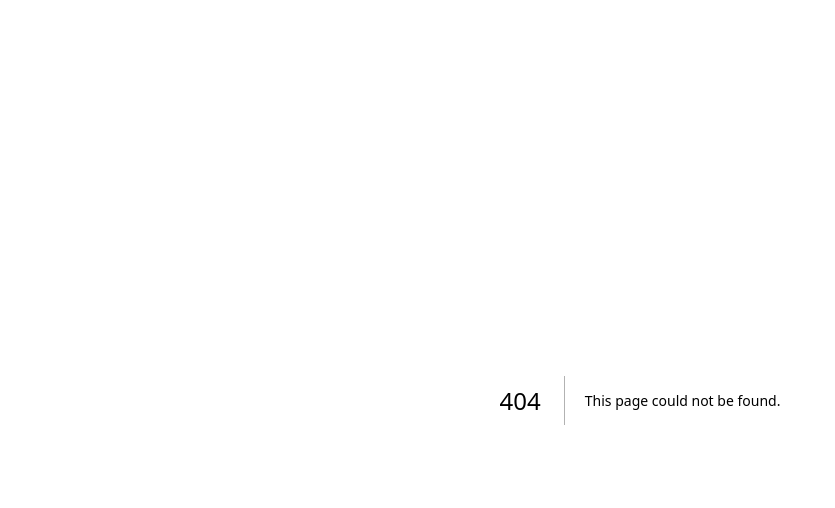
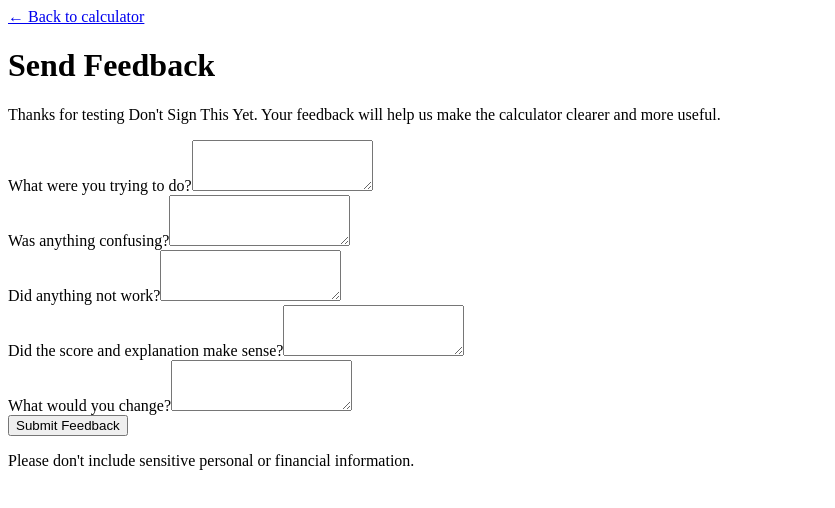
Before and after one commit to rmerrow1/dont-sign-this-yet, a Next.js app: page /feedback in a window 1280 px wide. Before the commit this address had no page. Shown: the top 508 px of the page, without its empty margins (0-835 px from the left). Built offline with nearby package versions, Linux system fonts and the light colour scheme.

Commit message:
Add feedback page

```diff
--- /dev/null
+++ b/app/feedback/page.js
@@ -0,0 +1,87 @@
+"use client";
+
+import { useState } from "react";
+
+export default function FeedbackPage() {
+  const [form, setForm] = useState({
+    goal: "",
+    confusing: "",
+    problem: "",
+    scoreSense: "",
+    change: ""
+  });
+
+  const update = (key, value) => {
+    setForm(prev => ({ ...prev, [key]: value }));
+  };
+
+  return (
+    <main className="feedbackPage">
+      <div className="feedbackCard">
+        <a href="/" className="feedbackBack">
+          ← Back to calculator
+        </a>
+
+        <h1>Send Feedback</h1>
+
+        <p className="muted">
+          Thanks for testing Don't Sign This Yet. Your feedback will help us
+          make the calculator clearer and more useful.
+        </p>
+
+        <div className="feedbackField">
+          <label>What were you trying to do?</label>
+          <textarea
+            value={form.goal}
+            onChange={e => update("goal", e.target.value)}
+            rows={3}
+          />
+        </div>
+
+        <div className="feedbackField">
+          <label>Was anything confusing?</label>
+          <textarea
+            value={form.confusing}
+            onChange={e => update("confusing", e.target.value)}
+            rows={3}
+          />
+        </div>
+
+        <div className="feedbackField">
+          <label>Did anything not work?</label>
+          <textarea
+            value={form.problem}
+            onChange={e => update("problem", e.target.value)}
+            rows={3}
+          />
+        </div>
+
+        <div className="feedbackField">
+          <label>Did the score and explanation make sense?</label>
+          <textarea
+            value={form.scoreSense}
+            onChange={e => update("scoreSense", e.target.value)}
+            rows={3}
+          />
+        </div>
+
+        <div className="feedbackField">
+          <label>What would you change?</label>
+          <textarea
+            value={form.change}
+            onChange={e => update("change", e.target.value)}
+            rows={3}
+          />
+        </div>
+
+        <button type="button" className="primaryButton">
+          Submit Feedback
+        </button>
+
+        <p className="muted feedbackNote">
+          Please don't include sensitive personal or financial information.
+        </p>
+      </div>
+    </main>
+  );
+}
```
